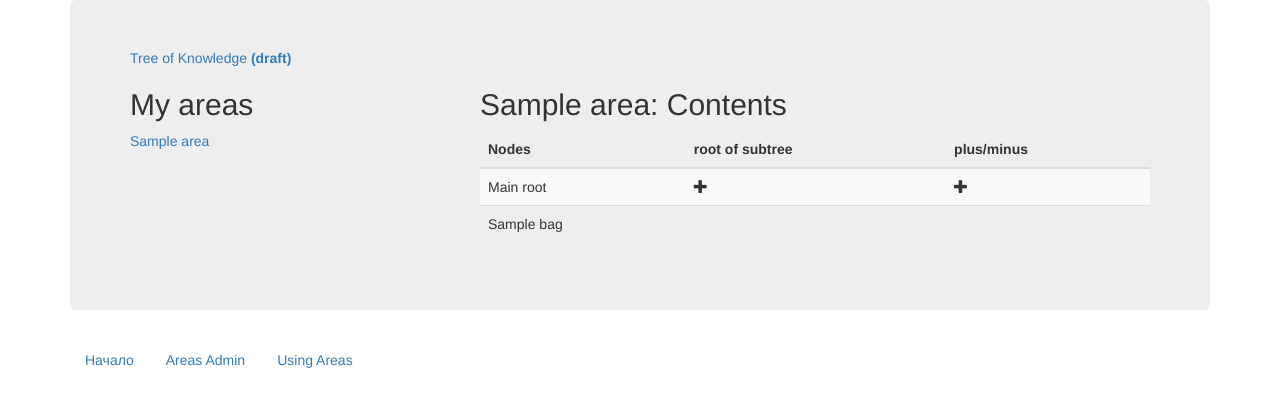
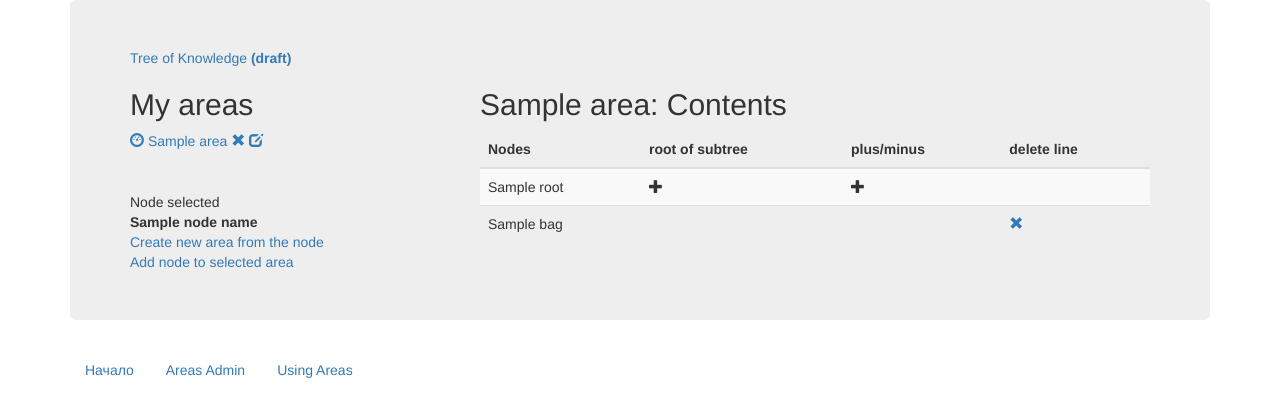
Before and after one commit to jfeldman777/sky2018, a Django app: template templates/area/admin.html in a window 1280 px wide. Shown: the top 417 px of the page. Run offline with Django 3.2, Linux system fonts and the light colour scheme; the template is opened without the code that fills it: most values are stand-ins (such as "Sample title", 1, 10 or a date in 2020); parts of the project's set-up code (start-up, migrations or seed data) failed here and were passed over; some libraries are stand-ins or nearby versions.

Commit message:
area admin big

```diff
--- /dev/null
+++ b/area/forms.py
@@ -0,0 +1,6 @@
+from django import forms
+from django.contrib.auth.models import User
+from django.utils.translation import ugettext as _
+
+class RenameForm(forms.Form):
+    name = forms.CharField(label=_('new name'), max_length=30)
--- a/area/urls.py
+++ b/area/urls.py
@@ -4,10 +4,22 @@ from django.urls import re_path
 from . import views
 
 urlpatterns = [
+    path('col1/<int:id>/<int:line_id>/', views.col1),
+    path('col2/<int:id>/<int:line_id>/', views.col2),
+
     path('report2/<int:id>/', views.report2),
     path('bag/<int:id>/', views.bag),
 
-    path('create', views.area_create),
+    path('pub/<int:id>/', views.pub),
+    path('unpub/<int:id>/', views.unpub),
+
+    path('rename/<int:id>/', views.rename),
+
+    path('add/<int:area_id>/', views.add),
+    path('delete/<int:id>/', views.delete_area),
+    path('delete_line/<int:id>/<int:line_id>/', views.delete_line),
+
+    path('create/', views.area_create),
     path('admin/', views.areas_admin),
     path('using/', views.using_areas),
 ]
--- a/templates/area/admin.html
+++ b/templates/area/admin.html
@@ -9,17 +9,47 @@
   <div class="col-sm-4">
     <h2>{% trans 'My areas' %}</h2>
       {% for a in my_areas %}
+
+      {% if a.is_published %}
+      <a href="/area/unpub/{{a.id}}/" title='publish area'>
+      <span class="glyphicon glyphicon-globe"></span>
+      </a>
+{% else %}
+<a href="/area/pub/{{a.id}}/" title='publish area'>
+<span class="glyphicon glyphicon-dashboard"></span>
+</a>
+{% endif %}
       <a href="/area/bag/{{a.id}}/">
         {% if a == area %}<b>{% endif %}
         {{a}}
         {% if a == area %}</b>{% endif %}
             </a>
+            <a href="/area/delete/{{a.id}}/" title='delete area'
+              onclick="if (!confirm('This area will be deleted. Are you sure?')) return false;"
+            >
+   <span class="glyphicon glyphicon-remove"></span>
+ </a>
+ <a href="/area/rename/{{a.id}}/" title='rename area' >
+<span class="glyphicon glyphicon-edit"></span>
+</a>
+
+
       <br>
       {% endfor %}
 <hr>
-<!--a href="/area/create/">
-      {% trans 'Create new area' %}<br>
-</a-->
+{% if node_name %}
+{% trans 'Node selected' %}<br>
+<b>{{node_name}}</b>
+<br>
+<a href="/area/create/">
+  {% trans 'Create new area from the node' %}
+</a>
+<br>
+<a href="/area/add/{{area.id}}/">
+      {% trans 'Add node to selected area' %}
+</a>
+
+{% endif %}
   </div>
 
   <div class="col-sm-8">
@@ -32,23 +62,37 @@
         <th>{% trans 'Nodes' %}</th>
         <th>{% trans 'root of subtree' %}</th>
         <th>{% trans 'plus/minus' %}</th>
+        <th>{% trans 'delete line' %}</th>
       </tr>
     </thead>
     <tbody>
       <tr>
-        <td>{% trans 'Main root' %}</td>
+        <td>{{root}}</td>
         <td><span class="glyphicon glyphicon-plus"></span></td>
         <td><span class="glyphicon glyphicon-plus"></span></td>
+        <td></td>
       </tr>
-      {% for x,x1,x2 in bag %}
+      {% for x,x1,x2,i in bag %}
       <tr>
         <td>{{x}}</td>
         <td>
+          <a href="/area/col1/{{area.id}}/{{i}}/" title='click to change'>
           <span class="glyphicon glyphicon-{{x1}}"></span>
+          </a>
         </td>
         <td>
+          <a href="/area/col2/{{area.id}}/{{i}}/" title='click to change'>
           <span class="glyphicon glyphicon-{{x2}}"></span>
+          </a>
         </td>
+                <td>
+        <a href="/area/delete_line/{{area.id}}/{{i}}/" title='delete line'
+          onclick="if (!confirm('This line will be deleted. Are you sure?')) return false;"
+        >
+         <span class="glyphicon glyphicon-remove"></span>
+      </a>
+        </td>
+
       </tr>
       {% endfor %}
     </tbody>
--- a/templates/area/using.html
+++ b/templates/area/using.html
@@ -21,7 +21,7 @@
       {% for a in areas %}
     <a href="/area/report2/{{a.id}}/">
       {% if a == area %}<b>{% endif %}
-        {{a}}
+        {{a}} ( {{a.user}} )
         {% if a == area %}</b>{% endif %}
       </a>
       <br>
```
Also changed, not shown: area/views.py (+107 -22 lines), templates/area/rename.html (added, +12 -0 lines).
